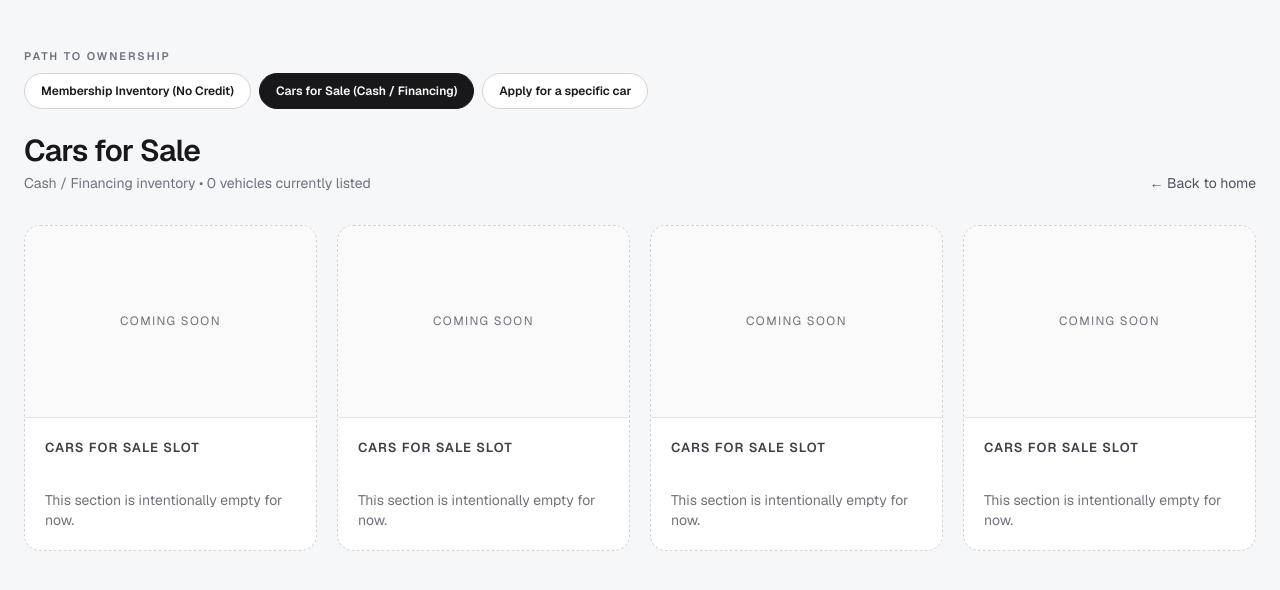
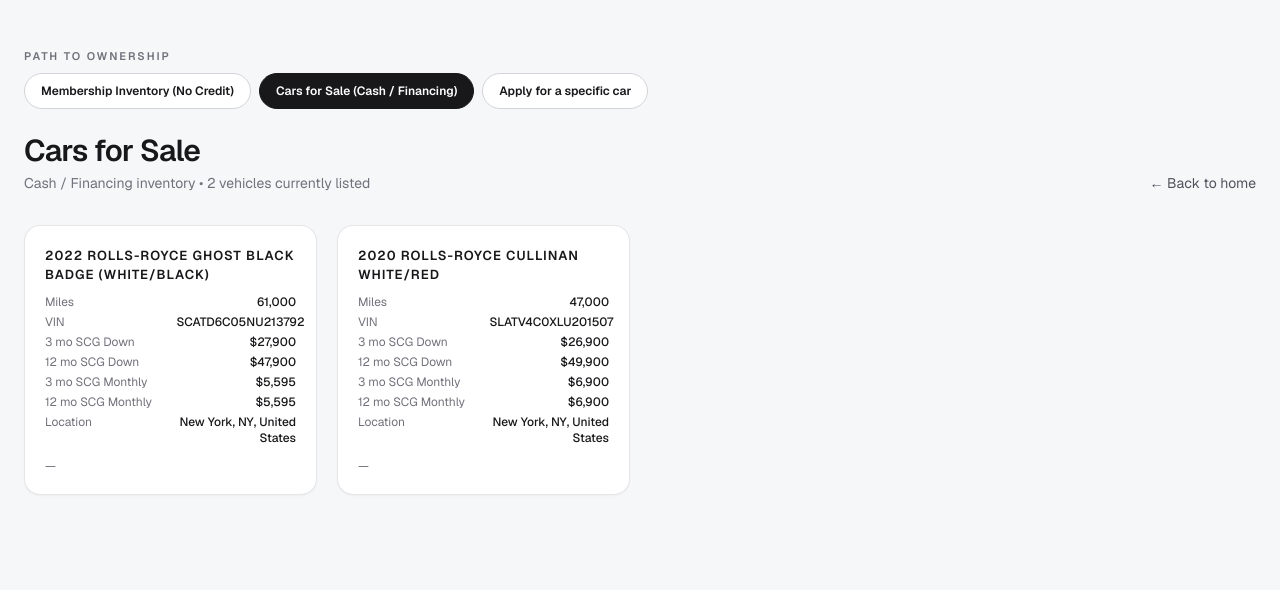
Before and after one commit to stradacorsagroup-art/scg-site-1772418012, a Next.js app: page /cars-for-sale in a window 1280 px wide. Shown: the top 590 px of the page. Built offline with nearby package versions, Linux system fonts and the light colour scheme.

Commit message:
feat: wire cars-for-sale inventory page from command center cars-for-sale cards

```diff
--- a/src/app/cars-for-sale/page.tsx
+++ b/src/app/cars-for-sale/page.tsx
@@ -1,5 +1,13 @@
 import Link from "next/link";
 import { OwnershipPills } from "@/components/ownership-pills";
+import { carsForSaleInventory } from "@/data/cars-for-sale";
+
+function money(v: unknown) {
+  if (v === null || v === undefined || v === "") return "—";
+  const n = Number(v);
+  if (Number.isFinite(n)) return `$${n.toLocaleString()}`;
+  return String(v);
+}
 
 export default function CarsForSalePage() {
   return (
@@ -12,23 +20,33 @@ export default function CarsForSalePage() {
         <div className="mb-6 flex flex-col gap-2 sm:mb-8 sm:flex-row sm:items-end sm:justify-between">
           <div>
             <h1 className="text-2xl font-semibold tracking-tight sm:text-3xl">Cars for Sale</h1>
-            <p className="mt-1 text-sm text-zinc-500">Cash / Financing inventory • 0 vehicles currently listed</p>
+            <p className="mt-1 text-sm text-zinc-500">Cash / Financing inventory • {carsForSaleInventory.length} vehicles currently listed</p>
           </div>
           <Link href="/" className="text-sm text-zinc-600 hover:text-zinc-900">← Back to home</Link>
         </div>
 
         <div className="grid grid-cols-1 gap-4 sm:grid-cols-2 sm:gap-5 lg:grid-cols-3 xl:grid-cols-4">
-          {Array.from({ length: 4 }).map((_, i) => (
-            <article key={i} className="overflow-hidden rounded-2xl border border-dashed border-zinc-300 bg-white">
-              <div className="flex h-44 items-center justify-center border-b border-zinc-200 bg-zinc-50 text-xs uppercase tracking-[0.12em] text-zinc-500 sm:h-48">
-                Coming Soon
-              </div>
-              <div className="p-4 sm:p-5">
-                <h3 className="min-h-10 text-[13px] font-semibold uppercase tracking-[0.08em] text-zinc-700">Cars for Sale Slot</h3>
-                <p className="mt-3 text-sm text-zinc-500">This section is intentionally empty for now.</p>
-              </div>
-            </article>
-          ))}
+          {carsForSaleInventory.map((item) => {
+            const t3 = item.threeMo || {};
+            const t12 = item.twelveMo || {};
+            return (
+              <article key={item.car} className="group overflow-hidden rounded-2xl border border-zinc-200/90 bg-white shadow-[0_1px_2px_rgba(0,0,0,0.04)] transition duration-200 hover:-translate-y-0.5 hover:shadow-[0_10px_24px_rgba(0,0,0,0.08)]">
+                <div className="p-4 sm:p-5">
+                  <h3 className="min-h-10 text-[13px] font-semibold uppercase tracking-[0.08em] text-zinc-900">{item.car}</h3>
+                  <div className="mt-2 grid grid-cols-2 gap-x-3 gap-y-1 text-xs">
+                    <div className="text-zinc-500">Miles</div><div className="text-right font-medium">{item.miles || "—"}</div>
+                    <div className="text-zinc-500">VIN</div><div className="text-right font-medium">{item.vin || "—"}</div>
+                    <div className="text-zinc-500">3 mo SCG Down</div><div className="text-right font-medium">{money(t3.scgDown)}</div>
+                    <div className="text-zinc-500">12 mo SCG Down</div><div className="text-right font-medium">{money(t12.scgDown)}</div>
+                    <div className="text-zinc-500">3 mo SCG Monthly</div><div className="text-right font-medium">{money(t3.scgMonthly)}</div>
+                    <div className="text-zinc-500">12 mo SCG Monthly</div><div className="text-right font-medium">{money(t12.scgMonthly)}</div>
+                    <div className="text-zinc-500">Location</div><div className="text-right font-medium">{item.location || "—"}</div>
+                  </div>
+                  <p className="mt-3 text-xs text-zinc-500">{item.notes || "Cash / financing inventory"}</p>
+                </div>
+              </article>
+            );
+          })}
         </div>
       </section>
     </main>
--- /dev/null
+++ b/src/data/cars-for-sale.ts
@@ -0,0 +1,78 @@
+export type CarsForSaleCard = {
+  car: string;
+  miles?: string | null;
+  vin?: string | null;
+  ownerName?: string | null;
+  ownerEmail?: string | null;
+  notes?: string | null;
+  location?: string | null;
+  milesPerYear?: string | null;
+  firstPaymentDueToOwner?: string | null;
+  threeMo?: Record<string, any>;
+  twelveMo?: Record<string, any>;
+};
+
+export const carsForSaleInventory: CarsForSaleCard[] = [
+  {
+    "car": "2022 Rolls-Royce Ghost Black Badge (White/Black)",
+    "miles": "61,000",
+    "vin": "SCATD6C05NU213792",
+    "threeMo": {
+      "ownerDown": 24900,
+      "scgDown": 27900,
+      "ownerMonthly": 5500,
+      "scgMonthly": 5595,
+      "profit": 8595,
+      "buyout": 230000,
+      "scgBuyout": 229900,
+      "buyoutSpread": -100
+    },
+    "twelveMo": {
+      "ownerDown": 44900,
+      "scgDown": 47900,
+      "ownerMonthly": 5500,
+      "scgMonthly": 5595,
+      "profit": 8595,
+      "buyout": 215000,
+      "scgBuyout": 215000,
+      "buyoutSpread": 0
+    },
+    "milesPerYear": "—",
+    "firstPaymentDueToOwner": "30 days after closing",
+    "location": "New York, NY, United States",
+    "ownerName": "Top 2 Not 2 LLC",
+    "ownerEmail": "stage2autogroup@gmail.com",
+    "notes": "—"
+  },
+  {
+    "car": "2020 Rolls-Royce Cullinan White/Red",
+    "miles": "47,000",
+    "vin": "SLATV4C0XLU201507",
+    "threeMo": {
+      "ownerDown": 24900,
+      "scgDown": 26900,
+      "ownerMonthly": 6900,
+      "scgMonthly": 6900,
+      "profit": 8900,
+      "buyout": 245000,
+      "scgBuyout": 244900,
+      "buyoutSpread": -100
+    },
+    "twelveMo": {
+      "ownerDown": 49900,
+      "scgDown": 49900,
+      "ownerMonthly": 6900,
+      "scgMonthly": 6900,
+      "profit": 6900,
+      "buyout": 229900,
+      "scgBuyout": 229900,
+      "buyoutSpread": 0
+    },
+    "milesPerYear": "—",
+    "firstPaymentDueToOwner": "30 days after closing",
+    "location": "New York, NY, United States",
+    "ownerName": "DAM HOLDINGS LLC",
+    "ownerEmail": "stage2autogroup@gmail.com",
+    "notes": "—"
+  }
+];
```
